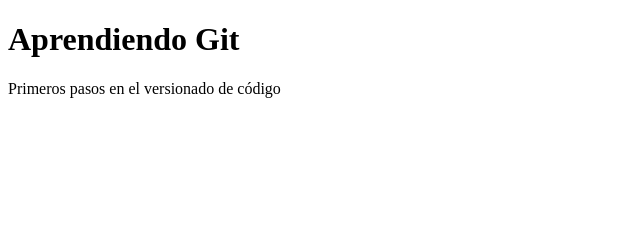
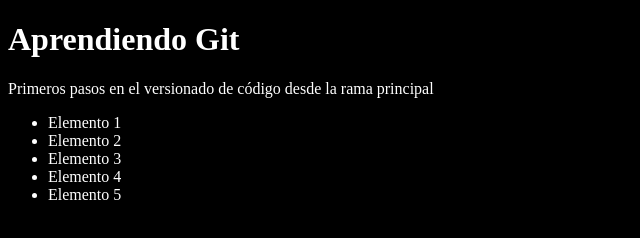
Before and after one commit to jose-verdugo/curso-git, a plain HTML site: page index.html in a window 1280 px wide. Shown: the whole page, without its empty margins (0-640 px from the left). Drawn offline with Linux system fonts and the light colour scheme.

Commit message:
Agregando style.css al index.html

```diff
--- a/index.html
+++ b/index.html
@@ -5,9 +5,17 @@
     <meta http-equiv="X-UA-Compatible" content="IE=edge" />
     <meta name="viewport" content="width=device-width, initial-scale=1.0" />
     <title>Aprendiendo Git</title>
+    <link rel="stylesheet" href="style.css" />
   </head>
   <body>
     <h1>Aprendiendo Git</h1>
-    <p>Primeros pasos en el versionado de código</p>
+    <p>Primeros pasos en el versionado de código desde la rama principal</p>
+    <ul>
+      <li>Elemento 1</li>
+      <li>Elemento 2</li>
+      <li>Elemento 3</li>
+      <li>Elemento 4</li>
+      <li>Elemento 5</li>
+    </ul>
   </body>
 </html>
```
